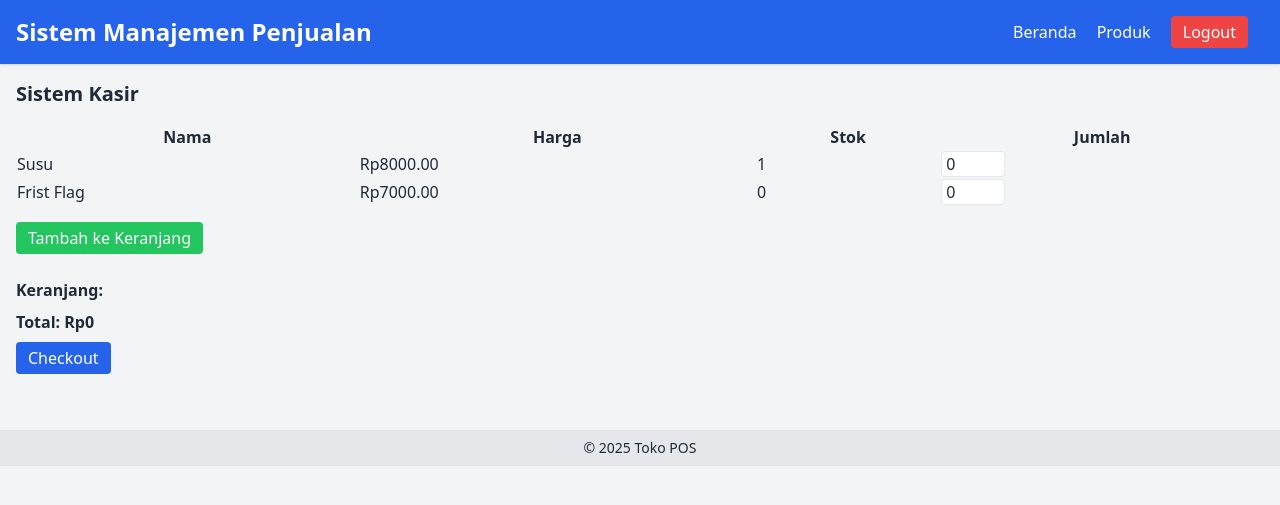
After one commit to Destaanugra1/kasir_pbo, a Django app: page /kasir/ in a window 1280 px wide. The commit adds this page. Shown: the top 505 px of the page. Run offline with Django 5.2, Linux system fonts and the light colour scheme; a user stored in the database is signed in; data comes from the database, SQL or seed files in the repository; both versions use the stored data as it was after the commit; some libraries are stand-ins or nearby versions.

Commit message:
update 50%

```diff
--- a/Toko/admin.py
+++ b/Toko/admin.py
@@ -1,9 +1,10 @@
 from django.contrib import admin
 from .models import (
     Category, Product, Customer, Order, OrderItem, Payment,
-    Supplier, Purchase, PurchaseItem, Return, Cashier
+    Supplier, Purchase, PurchaseItem, Return, Cashier, UserProfile
 )
 
+admin.site.register(UserProfile)
 @admin.register(Category)
 class CategoryAdmin(admin.ModelAdmin):
     list_display = ('id', 'name', 'description')
--- a/Toko/templates/base.html
+++ b/Toko/templates/base.html
@@ -8,15 +8,33 @@
   </head>
   <body class="bg-gray-100 text-gray-800">
     <header class="bg-blue-600 text-white p-4 shadow">
-    <div class="container mx-auto">
+      <div class="container mx-auto flex justify-between items-center">
         <h1 class="text-2xl font-bold">Sistem Manajemen Penjualan</h1>
+        <nav>
+          {% if user.is_authenticated %}
+          <a href="{% url 'beranda' %}" class="mr-4">Beranda</a>
+          <a href="{% url 'product_list' %}" class="mr-4">Produk</a>
+          {% if user.groups.all.0.name == "Admin" %}
+          <a href="{% url 'product_create' %}" class="mr-4">Tambah Produk</a>
+          {% endif %} {% if user.groups.all.0.name == "Kasir" %}
+          <a href="{% url 'kasir' %}" class="mr-4">Kasir</a>
+          {% endif %}
+          <form
+            action="{% url 'logout' %}"
+            method="post"
+            style="display: inline">
+            {% csrf_token %}
+            <button type="submit" class="mr-4 bg-red-500 px-3 py-1 rounded">
+              Logout
+            </button>
+          </form>
+          {% else %}
+          <a href="{% url 'login' %}">Login</a>
+          {% endif %}
+        </nav>
       </div>
     </header>
-
-  <main class="container mx-auto p-4">
-    {% block content %}{% endblock %}
-  </main>
-
+    <main class="container mx-auto p-4">{% block content %}{% endblock %}</main>
     <footer class="bg-gray-200 text-center p-2 mt-10">
       <p class="text-sm">&copy; 2025 Toko POS</p>
     </footer>
--- /dev/null
+++ b/Toko/templates/kasir.html
@@ -0,0 +1,34 @@
+{% extends "base.html" %}
+{% block content %}
+<h2 class="text-xl font-bold mb-4">Sistem Kasir</h2>
+<form method="post">
+  {% csrf_token %}
+  <table class="table-auto w-full mb-4">
+    <tr>
+      <th>Nama</th><th>Harga</th><th>Stok</th><th>Jumlah</th>
+    </tr>
+    {% for produk in produk_list %}
+    <tr>
+      <td>{{ produk.name }}</td>
+      <td>Rp{{ produk.price }}</td>
+      <td>{{ produk.stock }}</td>
+      <td>
+        <input type="number" name="qty_{{ produk.pk }}" min="0" max="{{ produk.stock }}" value="0" class="w-16 border rounded px-1">
+      </td>
+    </tr>
+    {% endfor %}
+  </table>
+  <button type="submit" class="bg-green-500 text-white px-3 py-1 rounded">Tambah ke Keranjang</button>
+</form>
+<h3 class="mt-6 font-semibold">Keranjang:</h3>
+<ul>
+  {% for item in keranjang_items %}
+  <li>{{ item.produk.name }} x {{ item.qty }} = Rp{{ item.subtotal }}</li>
+  {% endfor %}
+</ul>
+<p class="mt-2 font-bold">Total: Rp{{ total }}</p>
+<form method="post" action="{% url 'kasir_checkout' %}">
+  {% csrf_token %}
+  <button type="submit" class="bg-blue-600 text-white px-3 py-1 rounded mt-2">Checkout</button>
+</form>
+{% endblock %}
--- /dev/null
+++ b/Toko/urls.py
@@ -0,0 +1,21 @@
+from django.urls import path
+from . import views
+from django.contrib.auth import views as auth_views
+from .views import CustomLoginView
+
+
+urlpatterns = [
+    path('', views.beranda, name='beranda'),
+    path('produk/', views.product_list, name='product_list'),
+    path('produk/tambah/', views.product_create, name='product_create'),
+    path('produk/<int:pk>/edit/', views.product_update, name='product_update'),
+    path('produk/<int:pk>/hapus/', views.product_delete, name='product_delete'),
+    path('kasir/', views.kasir, name='kasir'),
+    path('kasir/checkout/', views.kasir_checkout, name='kasir_checkout'),
+    path('users/', views.user_list, name='user_list'),
+    path('users/tambah/', views.user_create, name='user_create'),
+    path('users/<int:pk>/edit/', views.user_update, name='user_update'),
+    path('login/', views.CustomLoginView.as_view(), name='login'),
+    path('logout/', views.CustomLoginView.as_view(), name='logout'),
+    path('kasir/struk/<int:order_id>/', views.cetak_struk, name='cetak_struk'),
+]
--- a/Toko/views.py
+++ b/Toko/views.py
@@ -1,7 +1,242 @@
-from django.shortcuts import render
-from .models import Product
+from django.shortcuts import render, get_object_or_404, redirect
+from django.contrib.auth.decorators import login_required, user_passes_test
+from django.contrib.auth.views import LoginView
+from django.contrib.auth.models import User
+from .models import Product, Order, OrderItem, Customer, Cashier, UserProfile
+from .forms import CategoryForm, SupplierForm, UserForm, UserProfileForm
+from django.urls import reverse_lazy
+from django import forms
+from django.template.loader import get_template
+from django.http import HttpResponse
+from xhtml2pdf import pisa
 
+# Custom LoginView dengan redirect sesuai role
+class CustomLoginView(LoginView):
+    template_name = 'registration/login.html'
 
+    def get_success_url(self):
+        user = self.request.user
+        if hasattr(user, 'userprofile'):
+            if user.userprofile.role == 'admin':
+                return reverse_lazy('product_list')
+            elif user.userprofile.role == 'kasir':
+                return reverse_lazy('kasir')
+        return reverse_lazy('beranda')
+
+# Cek role admin
+def is_admin(user):
+    return user.is_authenticated and hasattr(user, 'userprofile') and user.userprofile.role == 'admin'
+
+# Cek role kasir
+def is_kasir(user):
+    return user.is_authenticated and hasattr(user, 'userprofile') and user.userprofile.role == 'kasir'
+
+# Form produk
+class ProductForm(forms.ModelForm):
+    class Meta:
+        model = Product
+        fields = ['name', 'description', 'price', 'cost', 'stock', 'category', 'supplier', 'image']
+
+@login_required
 def beranda(request):
-    produk_list = Product.objects.all()[:6]  # tampilkan max 6 produk
+    produk_list = Product.objects.all()
     return render(request, 'beranda.html', {'produk_list': produk_list})
+
+@login_required
+def product_list(request):
+    produk_list = Product.objects.all()
+    return render(request, 'product_list.html', {'produk_list': produk_list})
+
+@login_required
+@user_passes_test(is_admin)
+def product_create(request):
+    if request.method == 'POST':
+        form = ProductForm(request.POST, request.FILES)
+        if form.is_valid():
+            form.save()
+            return redirect('product_list')
+    else:
+        form = ProductForm()
+    return render(request, 'product_form.html', {'form': form})
+
+@login_required
+@user_passes_test(is_admin)
+def product_update(request, pk):
+    produk = get_object_or_404(Product, pk=pk)
+    if request.method == 'POST':
+        form = ProductForm(request.POST, request.FILES, instance=produk)
+        if form.is_valid():
+            form.save()
+            return redirect('product_list')
+    else:
+        form = ProductForm(instance=produk)
+    return render(request, 'product_form.html', {'form': form})
+
+@login_required
+@user_passes_test(is_admin)
+def product_delete(request, pk):
+    produk = get_object_or_404(Product, pk=pk)
+    if request.method == 'POST':
+        produk.delete()
+        return redirect('product_list')
+    return render(request, 'product_confirm_delete.html', {'produk': produk})
+
+@login_required
+@user_passes_test(is_kasir)
+def kasir(request):
+    produk_list = Product.objects.all()
+    keranjang = request.session.get('keranjang', {})
+    keranjang_items = []
+    total = 0
+    if request.method == 'POST':
+        for produk in produk_list:
+            qty = int(request.POST.get(f'qty_{produk.pk}', 0))
+            if qty > 0:
+                keranjang[str(produk.pk)] = qty
+            elif str(produk.pk) in keranjang:
+                del keranjang[str(produk.pk)]
+        request.session['keranjang'] = keranjang
+
+    for pk, qty in keranjang.items():
+        produk = get_object_or_404(Product, pk=pk)
+        subtotal = produk.price * qty
+        keranjang_items.append({'produk': produk, 'qty': qty, 'subtotal': subtotal})
+        total += subtotal
+
+    return render(request, 'kasir.html', {
+        'produk_list': produk_list,
+        'keranjang_items': keranjang_items,
+        'total': total
+    })
+
+@login_required
+@user_passes_test(is_kasir)
+def kasir_checkout(request):
+    keranjang = request.session.get('keranjang', {})
+    if not keranjang:
+        return redirect('kasir')
+
+    # Ambil customer, jika belum ada buat default
+    customer = Customer.objects.first()
+    if not customer:
+        # Buat user default untuk customer umum
+        user_customer, created = User.objects.get_or_create(
+            username='customer_umum',
+            defaults={'first_name': 'Umum', 'last_name': '', 'email': ''}
+        )
+        customer = Customer.objects.create(
+            user=user_customer,
+            phone='-',
+            address='-'
+        )
+
+    cashier = Cashier.objects.filter(user=request.user).first()
+    order = Order.objects.create(
+        customer=customer,
+        cashier=cashier,
+        subtotal=0,
+        tax=0,
+        discount=0,
+        total=0,
+        is_paid=True
+    )
+
+    total = 0
+    order_items = []
+    for pk, qty in keranjang.items():
+        produk = get_object_or_404(Product, pk=pk)
+        subtotal = produk.price * qty
+        OrderItem.objects.create(order=order, product=produk, quantity=qty, price=produk.price)
+        produk.stock -= qty
+        produk.save()
+        order_items.append({'produk': produk, 'qty': qty, 'subtotal': subtotal})
+        total += subtotal
+
+    order.subtotal = total
+    order.total = total
+    order.save()
+
+    request.session['keranjang'] = {}
+
+    return render(request, 'kasir_sukses.html', {
+        'order': order,
+        'order_items': order_items,
+        'customer': customer,
+        'cashier': cashier,
+        'total': total
+    })
+
+@login_required
+@user_passes_test(is_kasir)
+def cetak_struk(request, order_id):
+    order = get_object_or_404(Order, pk=order_id)
+    order_items = OrderItem.objects.filter(order=order)
+    customer = order.customer
+    cashier = order.cashier
+
+    template = get_template('struk_pdf.html')
+    html = template.render({
+        'order': order,
+        'order_items': order_items,
+        'customer': customer,
+        'cashier': cashier,
+        'total': order.total
+    })
+
+    response = HttpResponse(content_type='application/pdf')
+    response['Content-Disposition'] = f'attachment; filename="struk_{order.id}.pdf"'
+    pisa_status = pisa.CreatePDF(html, dest=response)
+    if pisa_status.err:
+        return HttpResponse('PDF generation failed')
+    return response
+
+# Manajemen user (admin)
+@login_required
+@user_passes_test(is_admin)
+def user_list(request):
+    users = User.objects.all()
+    return render(request, 'user_list.html', {'users': users})
+
+@login_required
+@user_passes_test(is_admin)
+def user_create(request):
+    if request.method == 'POST':
+        user_form = UserForm(request.POST)
+        profile_form = UserProfileForm(request.POST)
+        if user_form.is_valid() and profile_form.is_valid():
+            user = user_form.save(commit=False)
+            if user_form.cleaned_data['password']:
+                user.set_password(user_form.cleaned_data['password'])
+            user.save()
+            # Ambil UserProfile yang otomatis dibuat oleh signal
+            profile = user.userprofile
+            profile.role = profile_form.cleaned_data['role']
+            profile.save()
+            return redirect('user_list')
+    else:
+        user_form = UserForm()
+        profile_form = UserProfileForm()
+    return render(request, 'user_form.html', {'user_form': user_form, 'profile_form': profile_form})
+
+@login_required
+@user_passes_test(is_admin)
+def user_update(request, pk):
+    user = get_object_or_404(User, pk=pk)
+    try:
+        profile = user.userprofile
+    except UserProfile.DoesNotExist:
+        profile = UserProfile(user=user)
+    if request.method == 'POST':
+        user_form = UserForm(request.POST, instance=user)
+        profile_form = UserProfileForm(request.POST, instance=profile)
+        if user_form.is_valid() and profile_form.is_valid():
+            user = user_form.save(commit=False)
+            if user_form.cleaned_data['password']:
+                user.set_password(user_form.cleaned_data['password'])
+            user.save()
+            profile_form.save()
+            return redirect('user_list')
+    else:
+        user_form = UserForm(instance=user)
+        profile_form = UserProfileForm(instance=profile)
+    return render(request, 'user_form.html', {'user_form': user_form, 'profile_form': profile_form})
--- a/penjualanToko/settings.py
+++ b/penjualanToko/settings.py
@@ -70,6 +70,7 @@ TEMPLATES = [
     },
 ]
 
+LOGIN_URL = '/login/'
 MEDIA_URL = '/media/'
 MEDIA_ROOT = os.path.join(BASE_DIR, 'media')
 
--- a/penjualanToko/urls.py
+++ b/penjualanToko/urls.py
@@ -1,28 +1,11 @@
-"""
-URL configuration for penjualanToko project.
-
-The `urlpatterns` list routes URLs to views. For more information please see:
-    https://docs.djangoproject.com/en/5.2/topics/http/urls/
-Examples:
-Function views
-    1. Add an import:  from my_app import views
-    2. Add a URL to urlpatterns:  path('', views.home, name='home')
-Class-based views
-    1. Add an import:  from other_app.views import Home
-    2. Add a URL to urlpatterns:  path('', Home.as_view(), name='home')
-Including another URLconf
-    1. Import the include() function: from django.urls import include, path
-    2. Add a URL to urlpatterns:  path('blog/', include('blog.urls'))
-"""
 from django.contrib import admin
-from django.urls import path
-from Toko.views import beranda
+from django.urls import path, include
 from django.conf.urls.static import static
 from django.conf import settings
 
 urlpatterns = [
     path('admin/', admin.site.urls),
-    path('', beranda, name='beranda'),
+    path('', include('Toko.urls')),
 ]
 if settings.DEBUG:
     urlpatterns += static(settings.MEDIA_URL, document_root=settings.MEDIA_ROOT)
```
Also changed, not shown: Toko/forms.py (added, +35 -0 lines), Toko/models.py (+27 -0 lines), Toko/templates/kasir_sukses.html (added, +36 -0 lines), Toko/templates/product_confirm_delete.html (added, +10 -0 lines), Toko/templates/product_form.html (added, +9 -0 lines), Toko/templates/product_list.html (added, +38 -0 lines), Toko/templates/registration/login.html (added, +15 -0 lines), Toko/templates/struk_pdf.html (added, +32 -0 lines), Toko/templates/user_form.html (added, +10 -0 lines), Toko/templates/user_list.html (added, +22 -0 lines), Toko/migrations/0002_userprofile.py (added), db.sqlite3, media/product_images/download_iIVxfae.jpeg (added). Lines whose indentation alone changed are shown as unchanged.
